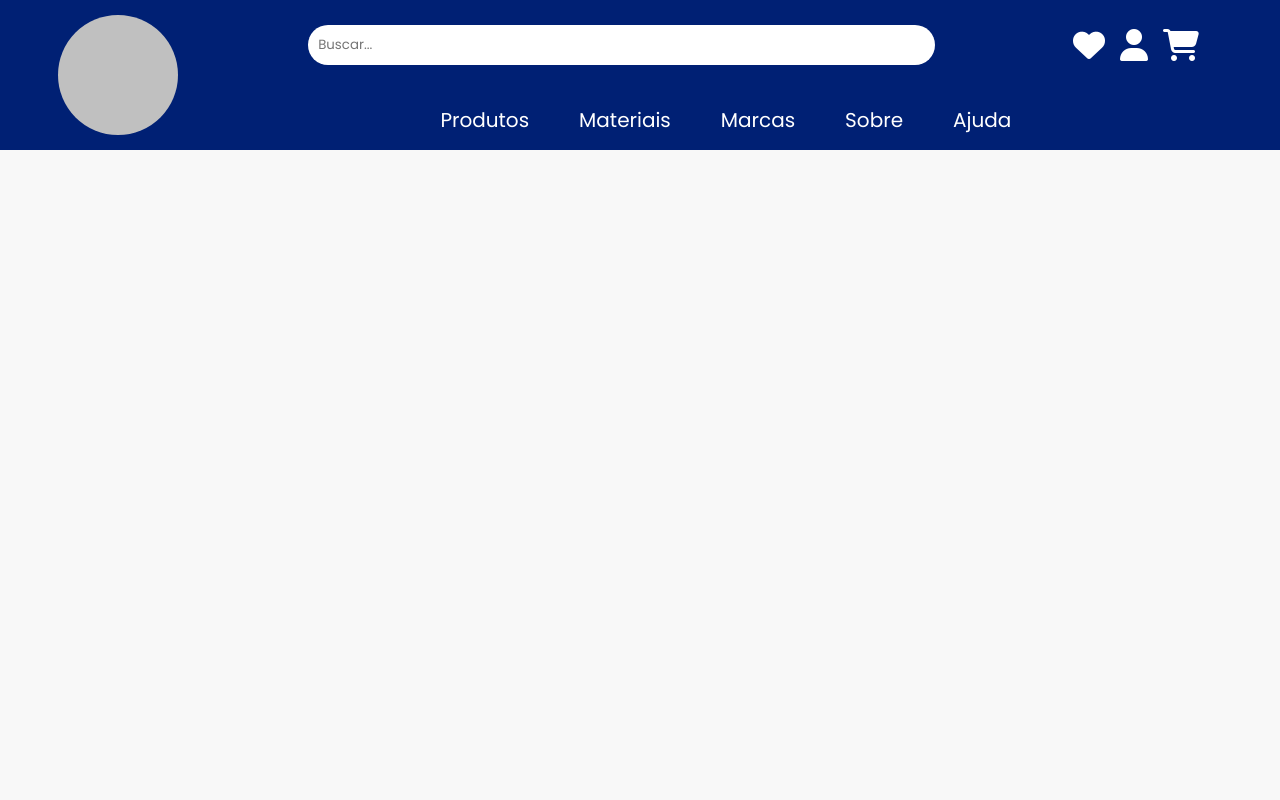
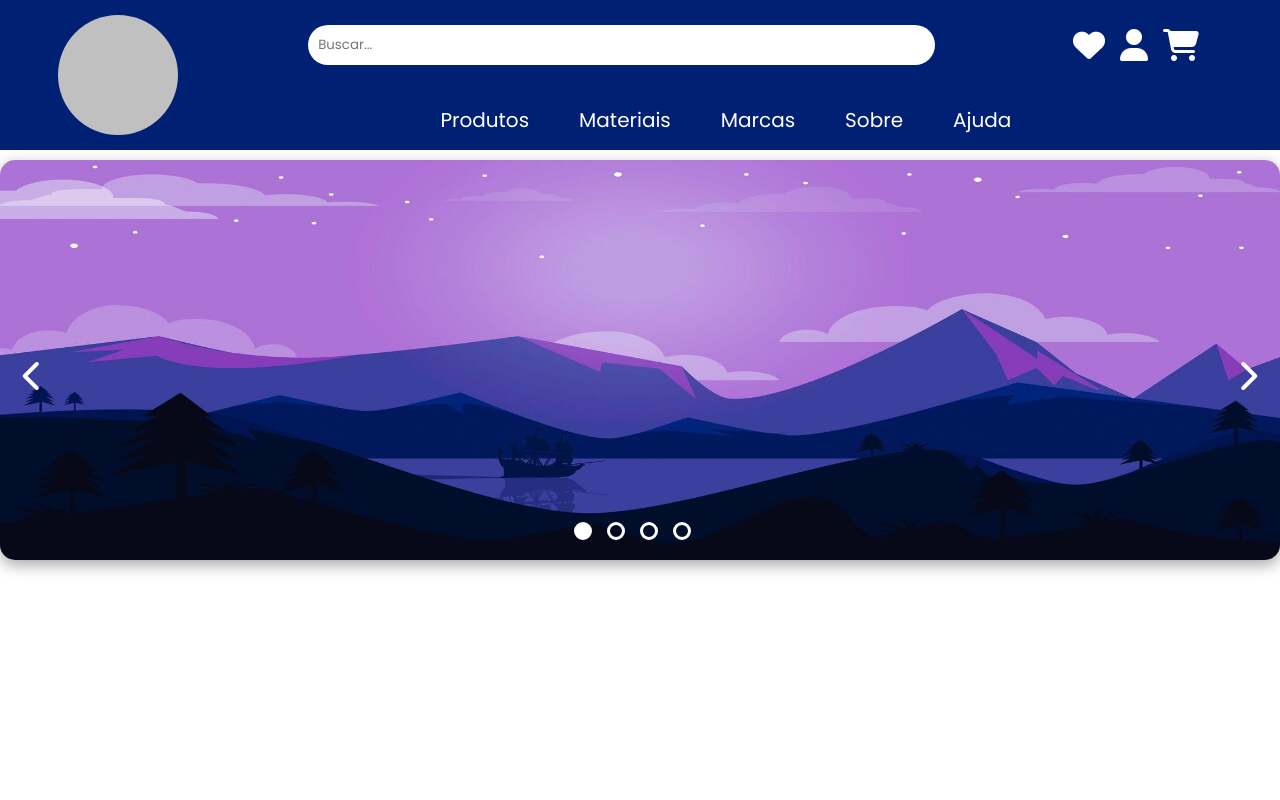
Before and after one commit to matheusferrucio/TCC-NONA, a PHP site: page / in a window 1280 px wide. Run offline with PHP 8.4, Linux system fonts and the light colour scheme; some libraries are stand-ins or nearby versions.

Commit message:
adicionado slider de imagens

```diff
--- a/css/style.css
+++ b/css/style.css
@@ -18,17 +18,13 @@
 
 /* cores usadas no site */
 :root {
-    --roxo-claro: #7f3cec;
-    --roxo-escuro: #4e17a7;
-    --laranja: #f3924c;
-    --laranja-escuro: #FF6F06;
-    --padding-sections: 10px 1%;
-    --cinza-claro: #F8F8F8;
+    --azul-escuro: #002074;
 }
 
 /* divs que serão mais usadas */
 .container {
     width: 95%;
+    max-width: 1280px;
     margin: 0 auto;
 }
 
@@ -155,6 +151,102 @@
     opacity: .7;
 }
 
+/*------------------------------------------ slider de imagens --------------------------------------------- */
+
+/* container que irá conter as imagens */
+section.slider-imagens {
+    position: relative;
+    width: 100%;
+}
+
+/* slide geral que contém as imagens */
+.slide {
+    position: absolute;
+    top: 160px;
+    left: 50%;
+    transform: translateX(-50%);
+
+	width: 1280px;
+	height: 400px;
+	overflow: hidden;
+	border-radius: 15px;
+	transition: all .4s;
+    box-shadow: rgba(0, 0, 0, 0.35) 0px 5px 15px;
+}
+
+.slides {
+	width: 6000px; /* é necessário um tamanho maior do que a div pai para que as imagens fiquem uma do lado da outra */
+	display: flex;
+}
+
+/* define o tamanho da imagem */
+.image img {
+	width: 1280px;
+	height: 400px;
+}
+
+#atual {
+	transition: all .6s;
+}
+
+/* pega os botões de passar e voltar */
+.btn {
+	position: absolute;
+	color: white;
+	padding: 10px;
+	text-align: center;
+	display: flex;
+	justify-content: center;
+	align-items: center;
+	cursor: pointer;
+	transition: all .4s;
+	font-size: 32px;
+	margin-top: -10px;
+}
+
+.btn:hover {
+	transform: scale(1.5);
+}
+
+#voltar {
+	top: 50%;
+	left: 1%;
+}
+
+#next {
+	top: 50%;
+	right: 1%;
+}
+
+.balls {
+	position: absolute;
+    left: 50%;
+    transform: translateX(-50%);
+	width: 1024px;
+	display: flex;
+	justify-content: center;
+	margin-top: -45px;
+}
+
+/* faz as bolinhas que marcam em qual imagem estamos */
+.balls div {
+	transition: all .5s;
+	border: 3px solid white;
+	padding: 6px;
+	border-radius: 50%;
+	margin-right: 15px;
+	cursor: pointer;
+}
+
+.balls div:hover {
+	background-color: white;
+}
+
+.imgAtual {
+	transition: all .5s;
+	background-color: white;
+}
+
 
 /*------------------------------------------ responsivo do header --------------------------------------------- */
 @media screen and (max-width: 900px){
--- a/index.php
+++ b/index.php
@@ -56,6 +56,106 @@
             </div>
         </header>
 
+        <section class="slide-imagens">
+            <div class="slide">
+                <div class="slides">
+                    <!-- botões de passar e voltar -->
+                    <div id="voltar" class="btn">
+                        <i class="fas fa-chevron-left"></i>
+                    </div>
+                    <div id="next" class="btn">
+                        <i class="fas fa-chevron-right"></i>
+                    </div>
+                    <!-- fim botões de passar e voltar -->
+
+                    <div id="atual" class="image">
+                        <img src="./imagens/0.jpg">
+                    </div>
+
+                    <div class="image">
+                        <img src="./imagens/1.jpg">
+                    </div>
+
+                    <div class="image">
+                        <img src="./imagens/2.jpg">
+                    </div>
+
+                    <div class="image">
+                        <img src="./imagens/3.jpg">
+                    </div>
+                </div>
+
+                <div class="balls">
+                </div>
+            </div>
+        </section>
+
+        <script>
+            // SCRIPT DO SLIDE DE IMAGENS
+
+			// essas variáveis pegam os elementos do documento e transformam em variáveis para serem manipulados
+			var balls = document.querySelector('.balls')
+			var quant = document.querySelectorAll('.slides .image')
+			var atual = 0
+			var imagem = document.getElementById('atual')
+			var next = document.getElementById('next')
+			var voltar = document.getElementById('voltar')
+			var rolar = true
+
+			// cria uma bolinha de marcação de acordo com a quantidade de slides
+			for(let i=0; i< quant.length; i++){
+				var div = document.createElement('div')
+				div.id = i
+				balls.appendChild(div)
+			}
+			document.getElementById('0').classList.add('imgAtual')
+
+			var pos = document.querySelectorAll('.balls div')
+
+			for(let i=0; i< pos.length; i++) {
+				pos[i].addEventListener('click', ()=>{
+					atual = pos[i].id
+					rolar = false
+					slide()
+				})
+			}
+
+			// botão de voltar
+			voltar.addEventListener('click', ()=>{
+				atual--
+				rolar = false
+				slide()
+			})
+			// botão de passar
+			next.addEventListener('click', ()=>{
+				atual++
+				rolar = false
+				slide()
+			})
+
+			// essa função é responsável por realizar a rolagem do slide
+			function slide(){
+				if(atual >= quant.length){
+					atual = 0
+				}
+				else if(atual < 0){
+					atual = quant.length-1
+				}
+				document.querySelector('.imgAtual').classList.remove('imgAtual')
+				imagem.style.marginLeft = -1280*atual+'px'
+				document.getElementById(atual).classList.add('imgAtual')
+			}
+			// intervalo de 4s para passar o slide, e se o slide for passar antes disso ele reincia
+			setInterval(()=>{
+				if(rolar){
+				atual++
+				slide()
+				}
+				else{
+					rolar = true
+				}
+			},4000)
+		</script>
 
     </body>
 </html>
```
Also changed, not shown: imagens/0.jpg (added), imagens/1.jpg (added), imagens/2.jpg (added), imagens/3.jpg (added).
